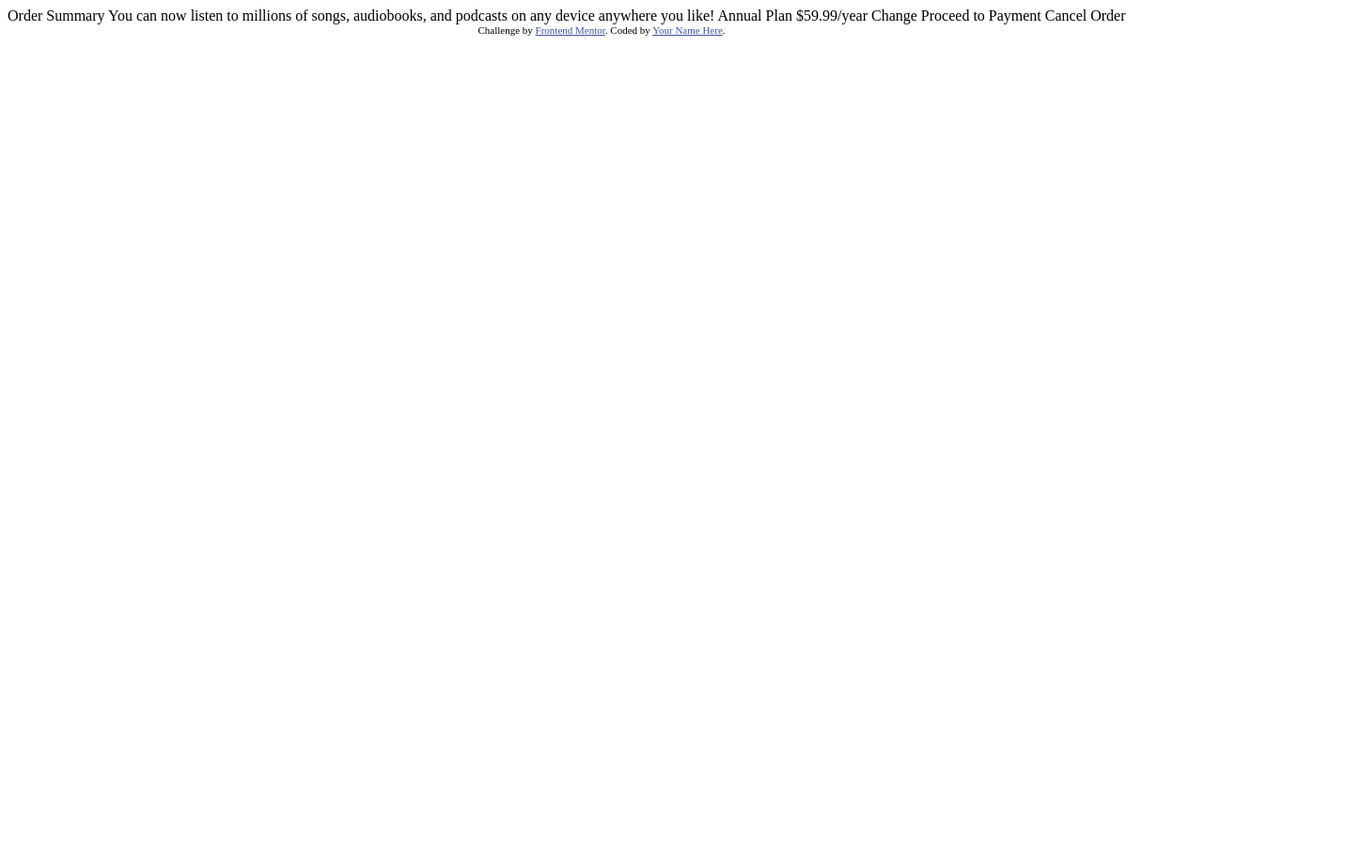
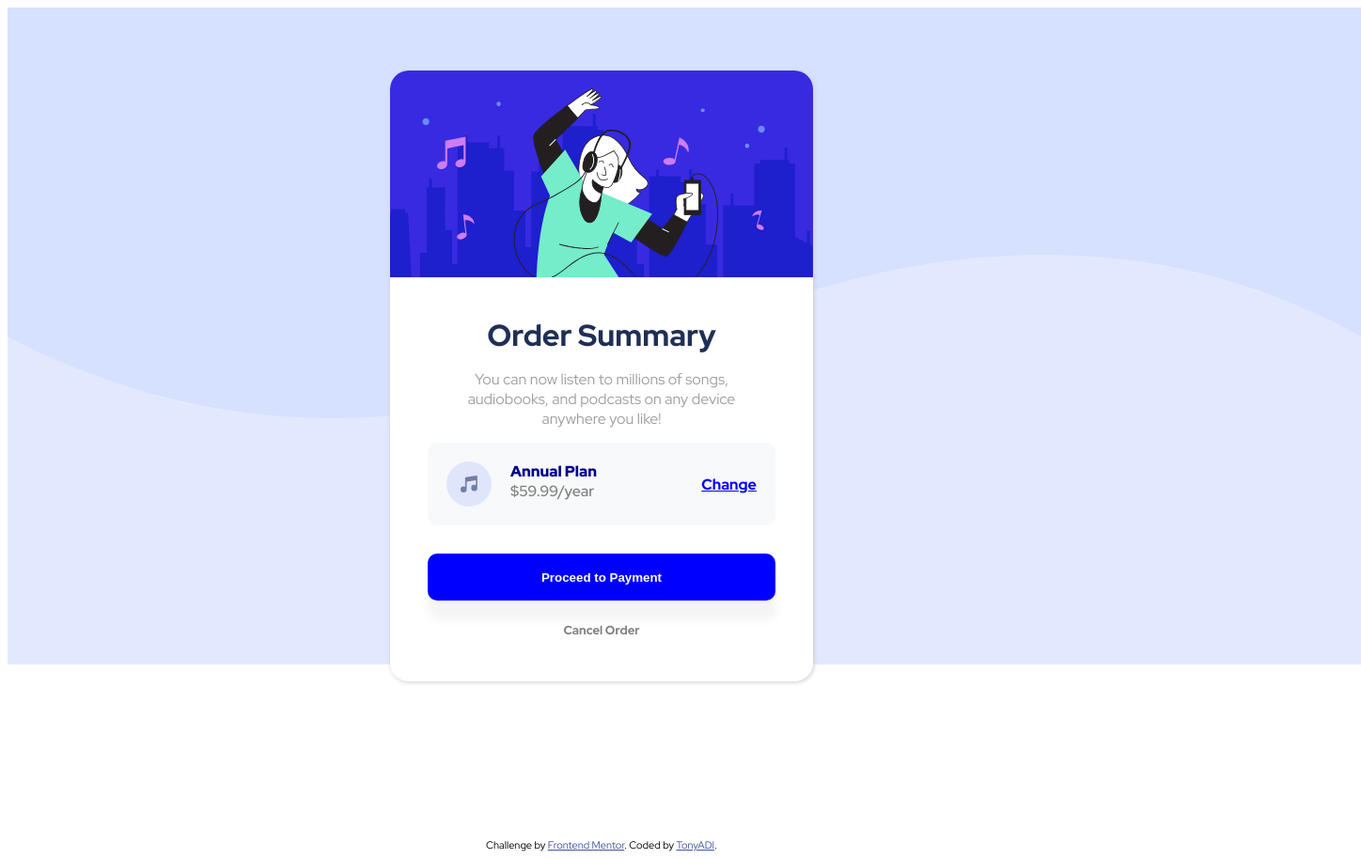
Before and after one commit to TonyADI/order-summary, a plain HTML site: page index.html in a window 1280 px wide. Shown: the whole page at 94% size, 1448 px wide, since content can reach past the window. Before the commit the page ends 800 px from the top, so only its background shows below. Drawn offline with Linux system fonts and the light colour scheme; a web font is replaced by a local one.

Commit message:
initial commit

```diff
--- a/index.html
+++ b/index.html
@@ -5,33 +5,43 @@
   <meta name="viewport" content="width=device-width, initial-scale=1.0"> <!-- displays site properly based on user's device -->
 
   <link rel="icon" type="image/png" sizes="32x32" href="./images/favicon-32x32.png">
+  <link rel="stylesheet" href="main.css">
+  <link rel="stylesheet" href="https://fonts.google.com/specimen/Red+Hat+Display">
 
   <title>Frontend Mentor | Order summary card</title>
-
-  <!-- Feel free to remove these styles or customise in your own stylesheet 👍 -->
-  <style>
-    .attribution { font-size: 11px; text-align: center; }
-    .attribution a { color: hsl(228, 45%, 44%); }
-  </style>
 </head>
 <body>
+  <div id="body-container">
+    <img src="images/pattern-background-desktop.svg" alt="background" >
+    <img src="images/pattern-background-desktop.svg" alt ="background"
+    id="second-img">
+    <div class="card-container">
+      <img src="images/illustration-hero.svg" alt="illustration-hero">
+      <div id="order-summary">
+        <h1>Order Summary</h1>
 
-  Order Summary
+        <p>You can now listen to millions of songs, audiobooks, and podcasts on any
+        device anywhere you like!
+        </p>
 
-  You can now listen to millions of songs, audiobooks, and podcasts on any
-  device anywhere you like!
+        <div class="order-plan">
+          <img src="images/icon-music.svg" alt="music icon">
+          <div>
+            <span id="plan-type">Annual Plan</span>
+            <span id="plan-price">$59.99/year</span>
+          </div>
 
-  Annual Plan
-  $59.99/year
-
-  Change
-
-  Proceed to Payment
-  Cancel Order
+          <span>Change</span>
+        </div>
+        <button>Proceed to Payment</button>
+        <span id="cancel-order">Cancel Order</span>
+      </div>
+    </div>
+  </div>
 
   <div class="attribution">
     Challenge by <a href="https://www.frontendmentor.io?ref=challenge" target="_blank">Frontend Mentor</a>.
-    Coded by <a href="#">Your Name Here</a>.
+    Coded by <a href="https://github.com/tonyadi">TonyADI</a>.
   </div>
 </body>
 </html>
--- /dev/null
+++ b/main.css
@@ -0,0 +1,131 @@
+.attribution {
+    font-size: 11px;
+    text-align: center;
+}
+.attribution a {
+    color: hsl(228, 45%, 44%);
+}
+
+body {
+    font-family: RedHatDisplay !important;
+}
+
+#second-img {
+    transform: rotate(180deg) translateY(180px);
+    opacity: 0.7;
+}
+
+.body-container {
+    position: relative;
+}
+
+.card-container {
+    box-shadow: 1px 1px 5px #ccc;
+    border-radius: 20px;
+    max-width: min-content;
+    overflow: hidden;
+    position: absolute;
+    top: 50%;
+    left: 50%;
+    transform: translateY(-50%) translateX(-50%);
+}
+
+#order-summary {
+    background-color: #fff;
+    padding: 40px;
+    text-align: center;
+    transform: translateY(-5px);
+}
+
+#order-summary p {
+    margin: auto;
+    padding: 15px;
+    width: 90%;
+    color: rgb(158, 158, 158);
+}
+
+#order-summary h1 {
+    color: hsl(223, 47%, 23%);
+    margin: 0;
+}
+
+#order-summary > button {
+    border: 0;
+    border-radius: 10px;
+    background-color: blue;
+    box-shadow: 1px 20px 10px rgba(238, 238, 238, 0.658);
+    color: #fff;
+    font-weight: 700;
+    margin: 30px 0px 20px 0px;
+    padding: 17.5px 0px;
+    transition: background-color 0.5s;
+    width: 100%;
+}
+
+#order-summary > button:hover {
+    background-color: rgb(83, 83, 240);
+}
+
+.order-plan {
+    border: 0;
+    border-radius: 10px;
+    background-color: rgba(236, 237, 240, 0.349);
+    display: flex;
+    flex-direction: row;
+    padding: 20px;
+}
+
+.order-plan > div {
+    display: flex;
+    flex-direction: column;
+    width: 100%;
+    text-align: left;
+    padding-left: 20px;
+    box-sizing: border-box;
+}
+
+.order-plan > span {
+    color: blue;
+    display: flex;
+    justify-content: center;
+    flex-direction: column;
+    font-weight: 700;
+    text-decoration: underline;
+    transition: all 0.5s;
+}
+
+.order-plan > span, #cancel-order,
+#order-summary > button {
+    cursor: pointer;
+}
+
+.order-plan > span:hover {
+    color: rgb(107, 107, 238);
+    text-decoration: none;
+}
+
+#cancel-order {
+    color: gray;
+    font-weight: 700;
+    font-size: 13px;
+    transition: color 0.5s;
+}
+
+#cancel-order:hover {
+    color: hsl(223, 47%, 23%);
+}
+
+#plan-price {
+    color: grey;
+    font-weight: 500;
+}
+
+#plan-type {
+    color: darkblue;
+    font-weight: 900;
+}
+
+@font-face {
+    font-family: RedHatDisplay;
+    src: url(RedHatDisplay-VariableFont_wght.ttf);
+}
```
Also changed, not shown: RedHatDisplay-Italic-VariableFont_wght.ttf (added), RedHatDisplay-VariableFont_wght.ttf (added).
